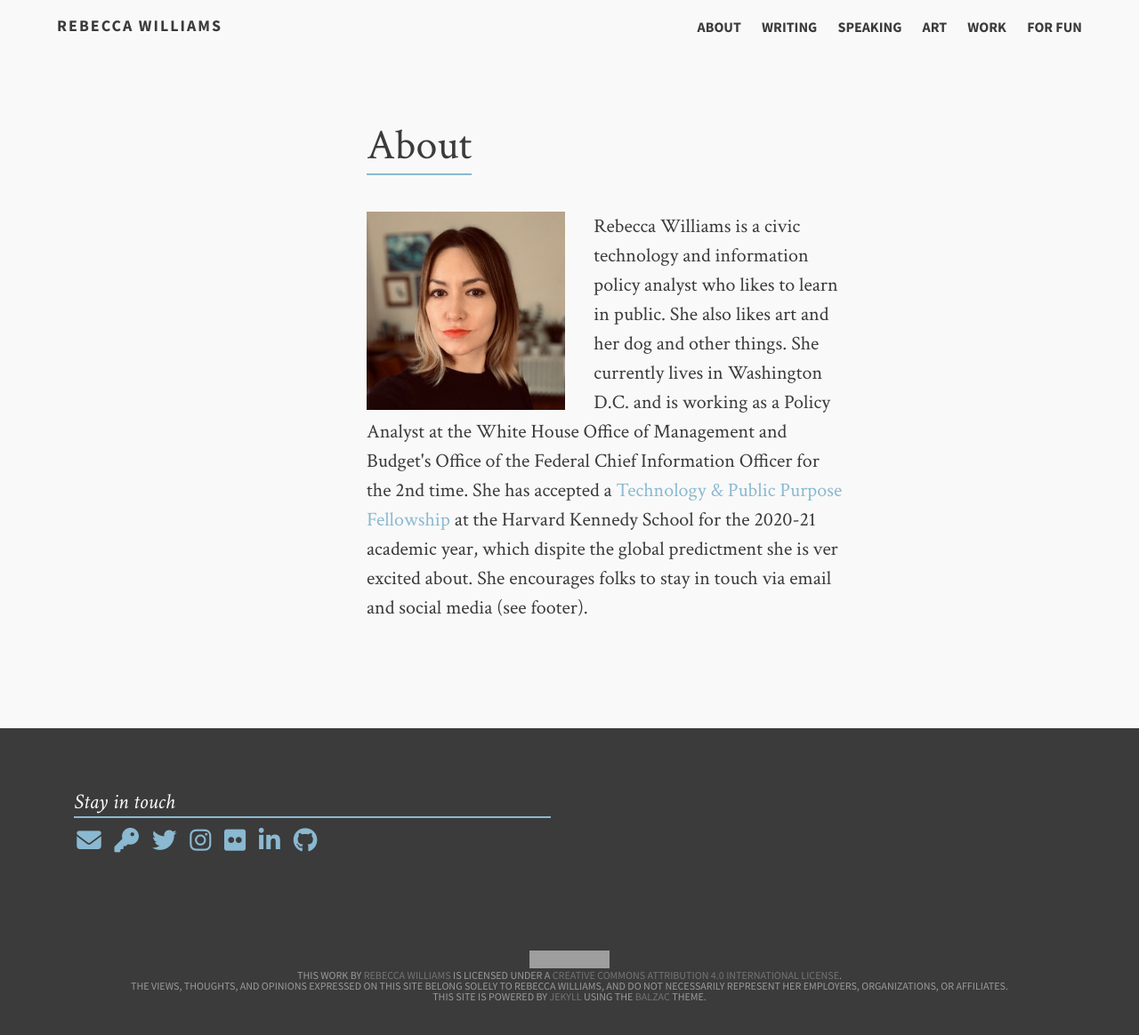
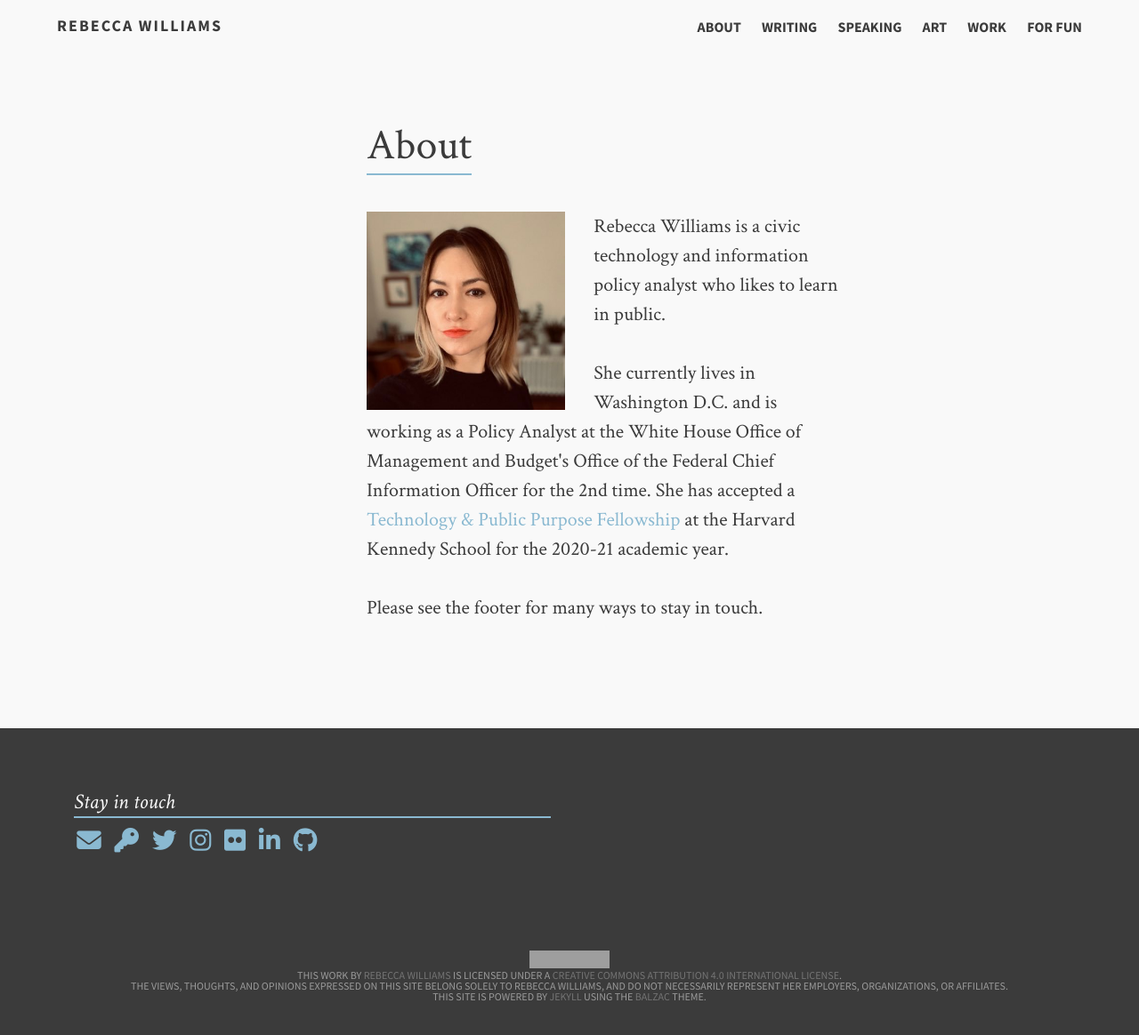
Before and after one commit to rebeccawilliams/rebeccawilliams.us, a Jekyll site: the page built from README.md, in a window 1280 px wide. Shown: the whole page at 89% size. Built offline with Jekyll 4.4.1, drawn with Linux system fonts in a browser that asks for light colours; nearby versions of some CDN libraries; our own code applies the rules of GitHub Pages for plain Markdown files; grey boxes are pictures that could not be loaded.

Commit message:
Update home.html

```diff
--- a/_layouts/home.html
+++ b/_layouts/home.html
@@ -8,8 +8,13 @@
          		<div>
 	                      <img src="/images/head.jpg" alt="Rebecca Williams selfie" style="float: left; width:41.66%;margin-right:2rem">
 	                 </div>
-			<p>Rebecca Williams is a civic technology and information policy analyst who likes to learn in public. She also likes art and her dog and other things. She currently lives in Washington D.C. and is working as a Policy Analyst at the White House Office of Management and Budget's Office of the Federal Chief Information Officer for the 2nd time. She has accepted a <a href=https://www.belfercenter.org/publication/announcing-technology-and-public-purpose-fellowship-cohort-2020-21>Technology & Public Purpose Fellowship</a> at the Harvard Kennedy School for the 2020-21 academic year, which dispite the global predictment she is ver excited about. She encourages folks to stay in touch via email and social media (see footer).</p>
-                          <div>
+			<p>Rebecca Williams is a civic technology and information policy analyst who likes to learn in public.</p>
+
+<p>She currently lives in Washington D.C. and is working as a Policy Analyst at the White House Office of Management and Budget's Office of the Federal Chief Information Officer for the 2nd time. She has accepted a <a href=https://www.belfercenter.org/publication/announcing-technology-and-public-purpose-fellowship-cohort-2020-21>Technology & Public Purpose Fellowship</a> at the Harvard Kennedy School for the 2020-21 academic year.</p>
+
+
+<p>Please see the footer for many ways to stay in touch.</p>
+		  <div>
               </ol>
           </article>
         </section>
```
